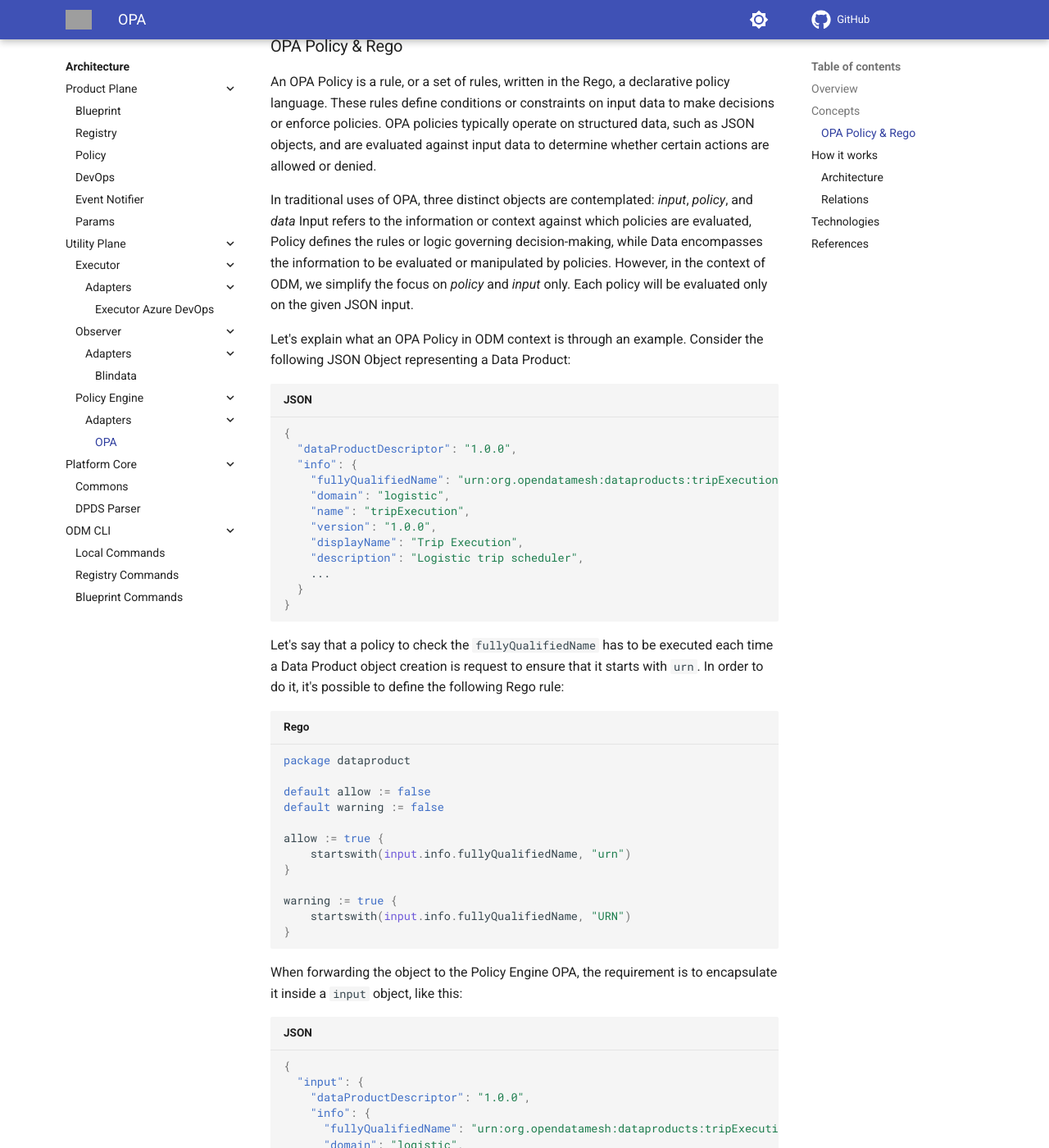
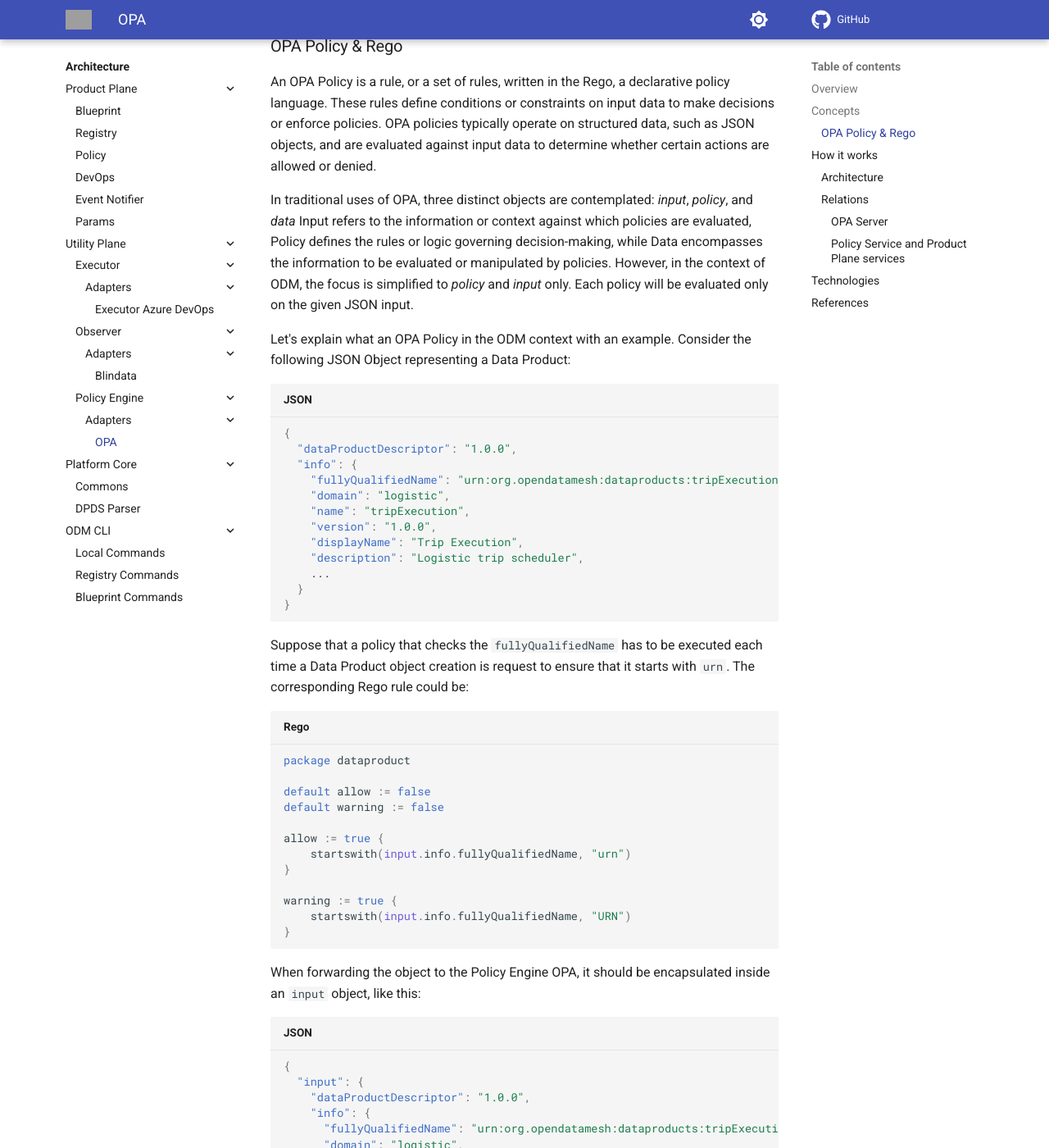
Before and after one commit to opendatamesh-initiative/odm-site-platform, an MkDocs documentation site: the page built from docs/architecture/utility-plane/policy/adapters/opa.md, in a window 1280 px wide and 1400 px high, scrolled down 498 px. Shown: the whole window at 82% size. Built offline with MkDocs 1.6.1 and Material for MkDocs 9.7.7, drawn with Linux system fonts in a browser that asks for light colours; comment, search, counter and statistics services are not loaded; some of the changed text lies outside the part shown; grey boxes are pictures that could not be loaded.

Commit message:
edits on policy engine opa

````diff
--- a/docs/architecture/utility-plane/policy/adapters/opa.md
+++ b/docs/architecture/utility-plane/policy/adapters/opa.md
@@ -30,10 +30,10 @@
 Input refers to the information or context against which policies are evaluated,
 Policy defines the rules or logic governing decision-making,
 while Data encompasses the information to be evaluated or manipulated by policies.
-However, in the context of ODM, we simplify the focus on *policy* and *input* only.
+However, in the context of ODM, the focus is simplified to *policy* and *input* only.
 Each policy will be evaluated only on the given JSON input.
 
-Let's explain what an OPA Policy in ODM context is through an example.
+Let's explain what an OPA Policy in the ODM context with an example.
 Consider the following JSON Object representing a Data Product:
 ```json
 {
@@ -50,9 +50,9 @@
 }
 ```
 
-Let's say that a policy to check the `fullyQualifiedName` has to be executed
+Suppose that a policy that checks the `fullyQualifiedName` has to be executed
 each time a Data Product object creation is request to ensure that it starts with `urn`.
-In order to do it, it's possible to define the following Rego rule:
+The corresponding Rego rule could be:
 ```rego
 package dataproduct
 
@@ -68,8 +68,7 @@
 }
 ```
 
-When forwarding the object to the Policy Engine OPA,
-the requirement is to encapsulate it inside a `input` object, like this:
+When forwarding the object to the Policy Engine OPA, it should be encapsulated inside an `input` object, like this:
 
 ```json
 {
@@ -99,18 +98,34 @@
 }
 ```
 
-
 ## How it works
 
 ### Architecture
 
-!!! warning
+The Policy Engine OPA consists of a single module, called *policy-engine-opa-server*.
+It contains Java classes that implement the REST controllers of the [Policy Engine module](../index.md),
+Java services to handle the requests, and a client to interact with a reachable OPA Server.
 
-    **Work In Progress!**
+<!--![Policy-Engine-OPA-diagram](../../../images/architecture/utility-plane/policy/adapters/policy_engine_opa_architecture.png)-->
 
-    This section is currently undergoing improvements. We apologize for any inconvenience and appreciate your patience.
 
 ### Relations
+
+#### OPA Server
+In order to work properly, the Policy Engine OPA microservice strictly requires the presence of a reachable OPA Server.
+
+In the default scenario, a dockerized version of the OPA Server is used
+(<a href="https://hub.docker.com/layers/openpolicyagent/opa/latest-rootless/images/sha256-b8d2ca87f0241531433d106473bbe3661b7c9be735c447daefa164f2c3942b8d?context=explore" target="_blank">OPA - rootless:octicons-link-external-24:</a>).
+
+Such interaction is configured through property file as follows:
+```yaml
+opa:
+  url:
+    policies: http://localhost:8181/v1/policies
+    data: http://localhost:8181/v1/data
+```
+
+#### Policy Service and Product Plane services
 
 The Policy Engine OPA is a standalone microservices capable of receiving evaluation requests of a policy given an input,
 forward them to a reachable OPA Server, process the results and return the evaluation response.
````
Also changed, not shown: other parts of docs/architecture/utility-plane/policy/adapters/opa.md (+1 -1 lines).
